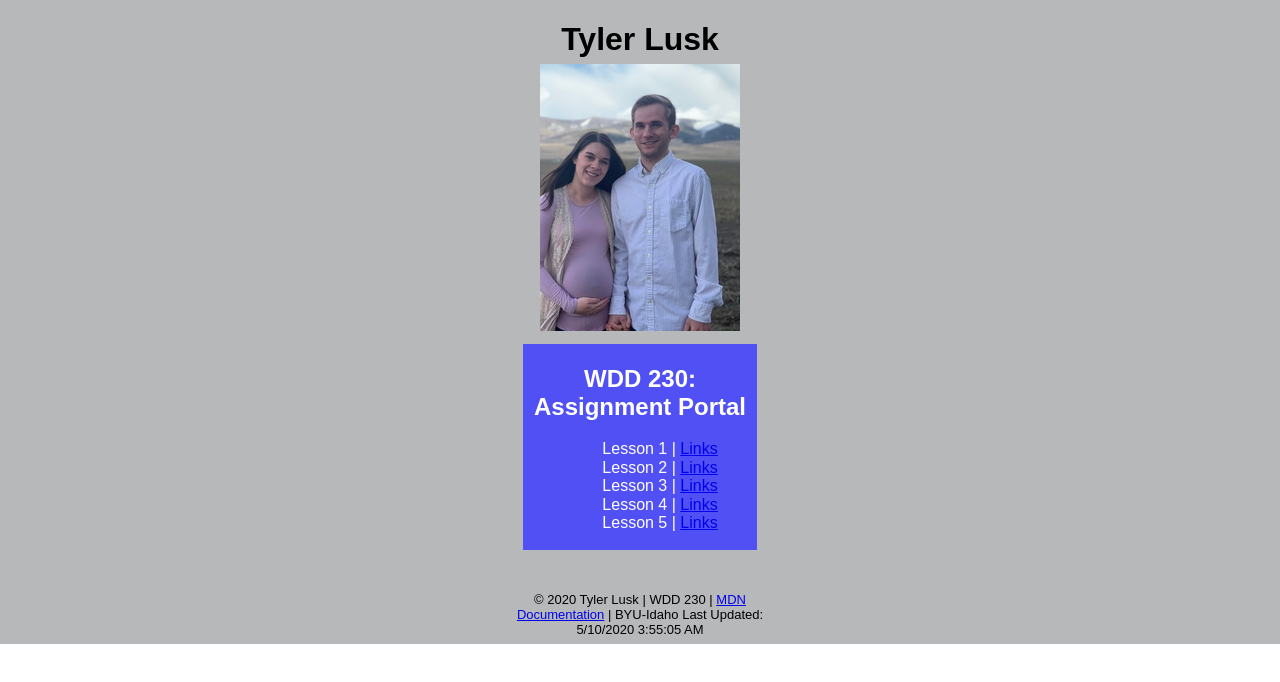
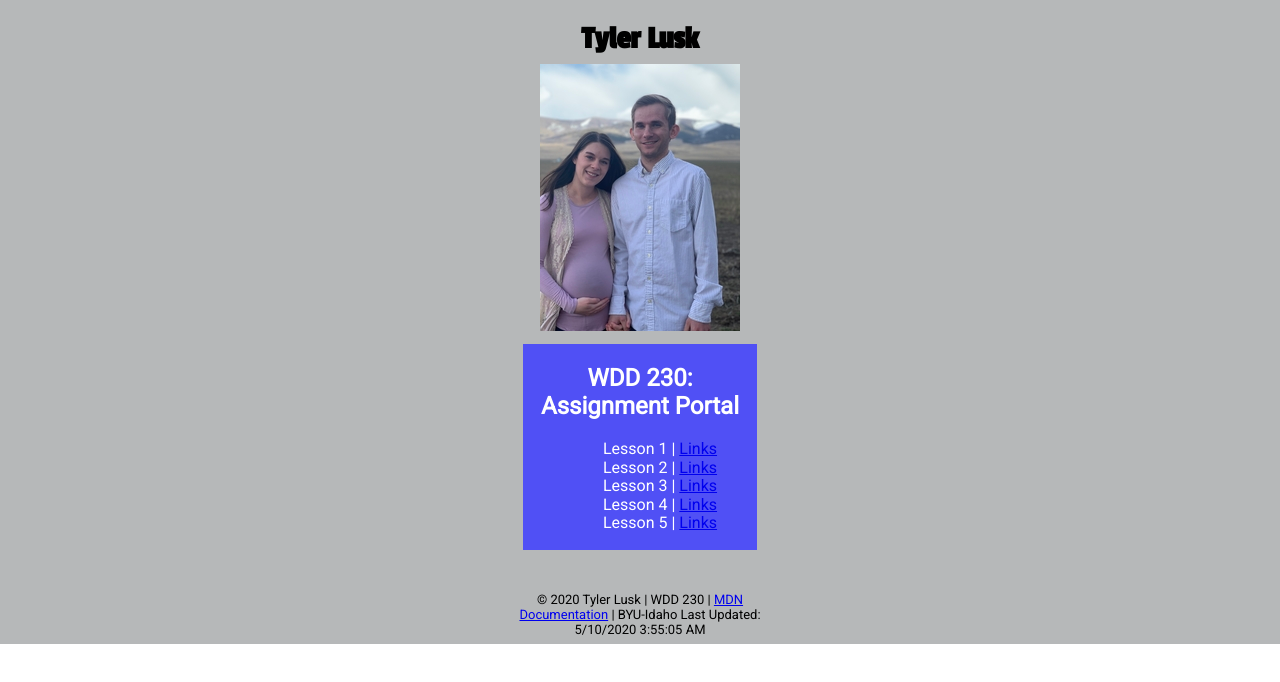
Before and after one commit to TeeLusk/TeeLusk.github.io, a website: page index.html in a window 1280 px wide. Drawn offline with nearby package versions, Linux system fonts and the light colour scheme.

Commit message:
New fonts. Lesson 2 WIP

```diff
--- a/assets/css/styles.css
+++ b/assets/css/styles.css
@@ -11,14 +11,14 @@
     background-color: rgb(182, 184, 185);
     margin: auto;
     text-align: center;
-    font-family: Arial, Helvetica, sans-serif;
+    font-family: 'Roboto', sans-serif;
 
 }
 
 header {
     grid-row: 1/2;
     grid-column: 2/3;
-
+    font-family: 'Passion One';
 }
 
 main {
--- a/index.html
+++ b/index.html
@@ -8,6 +8,7 @@
     <link rel="stylesheet" href="./assets/css/styles.css">
     <link rel="stylesheet" href="./assets/css/normalize.css">
     <link rel="preload" href="/css/normalize.css" as="style">
+    <link href="https://fonts.googleapis.com/css2?family=Passion+One&family=Roboto&display=swap" rel="stylesheet">
     <title>WDD 230</title>
 </head>
 
--- a/lesson2/css/styles.css
+++ b/lesson2/css/styles.css
@@ -0,0 +1,48 @@
+#content {
+    /* color: white; */
+    display: grid;
+    /* display: inline; */
+    grid-template-rows: 10% 1fr 10%;
+    grid-template-columns: 1fr 250px 1fr;
+    background-color: rgb(182, 184, 185);
+    margin: auto;
+    text-align: center;
+    font-family: 'Roboto', sans-serif;
+
+}
+
+header {
+    grid-row: 1/2;
+    grid-column: 2/3;
+    font-family: 'Passion One', cursive;
+}
+
+main {
+    grid-column: 2/3;
+}
+
+#main-img {
+    grid-row: 2/3;
+    grid-column: 2/3;
+}
+
+#assignment-portal {
+    grid-row: 3/4;
+    grid-column: 2/3;
+    background-color: rgb(80, 80, 245);
+    color: white;
+    padding: 0.1em;
+    margin: .5em;
+    justify-content: center;
+}
+
+ul {
+    text-decoration: none;
+    list-style: none;
+}
+
+footer {
+    grid-row: 3/4;
+    grid-column: 2/3;
+    font-size: small;
+}
--- a/notes.md
+++ b/notes.md
@@ -16,8 +16,33 @@
 **Media Queries**
 
 (Design Principles) Three different queries for small(one column), medium (two columns) and large (three)
+
+
+**Fonts**
+<link href="https://fonts.googleapis.com/css2?family=Passion+One&family=Roboto&display=swap" rel="stylesheet">
+
+#### Header: Passion one
+* Font-size: 40px
+* font-family: 'Passion One', cursive;
+
+#### Body: Roboto
+* font-size:
+* font-family: 'Roboto', sans-serif;
+
+
+
+
+
+
+
+
+
 ## Common Errors
 
 
 **Powerline not working for BUW (Bash Ubuntu on WIndows)**
 [Link](https://devpro.media/install-powerline-windows/#)
+
+Git asking for username and password every time
+
+See [freeCodeCamp link](https://www.freecodecamp.org/news/how-to-fix-git-always-asking-for-user-credentials/)
```
Also changed, not shown: lesson2/design-principles.html (+1 -0 lines).
